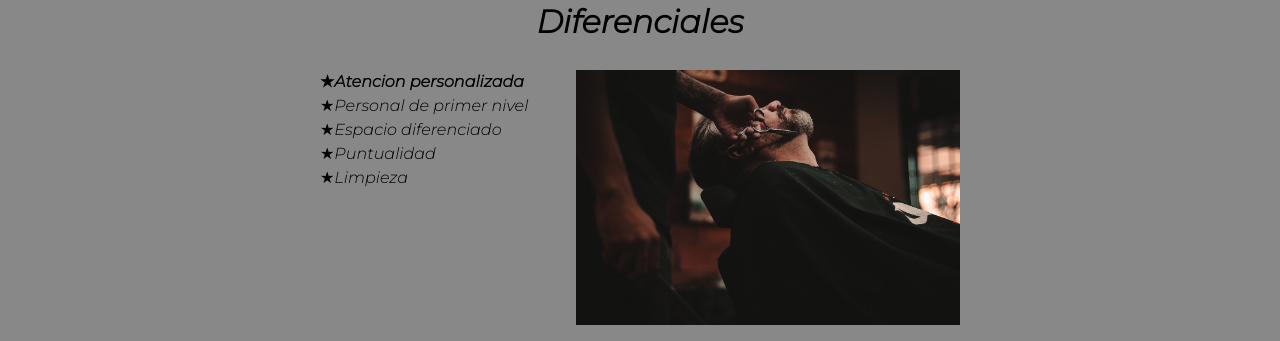
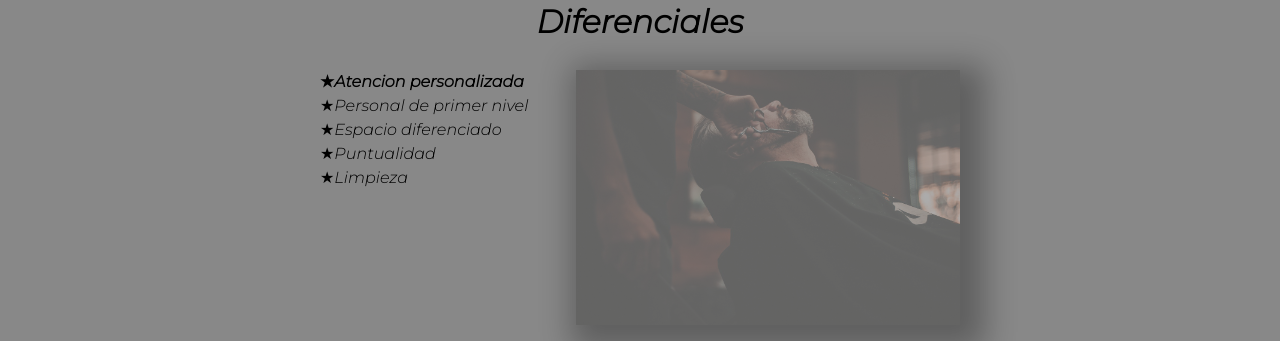
Before and after one commit to Marivi01/Barberia, a plain HTML site: page index.html in a window 1280 px wide. In both pictures the pointer is over the picture 768 px from the left and 2235 px from the top of the page. Shown: the part 2038-2379 px from the top of the page. Drawn offline with Linux system fonts and the light colour scheme; a script that the page names is missing.

Commit message:
sombras en diferenciales

```diff
--- a/style.css
+++ b/style.css
@@ -177,6 +177,7 @@ td, th {
     margin: 0 0 1em;
     clear: left;
     font-weight: bold;
+    /* text-shadow: 2px 2px 10px red; */
 }
 .principal{
     padding: 3em;
@@ -222,6 +223,7 @@ td, th {
 .diferenciales{
     padding: 3em 0;
     background: #888888;
+    /* box-shadow: inset 0 0 30px red; */
 }
 
 
@@ -251,6 +253,13 @@ font-weight: bold;
 
 .imagenDiferenciales{
     width: 60%;
+    transition: 400ms;
+    box-shadow: 10px 10px 30px 15px #000000;
+    /* box-shadow: 10px 10px 30px 15px #000000, -10px -10px yellow, -15px 10px rgba(50, 50, 50, 0.5); */
+}
+
+.imagenDiferenciales:hover{
+    opacity: 0.3;
 }
 
 .video{
```
